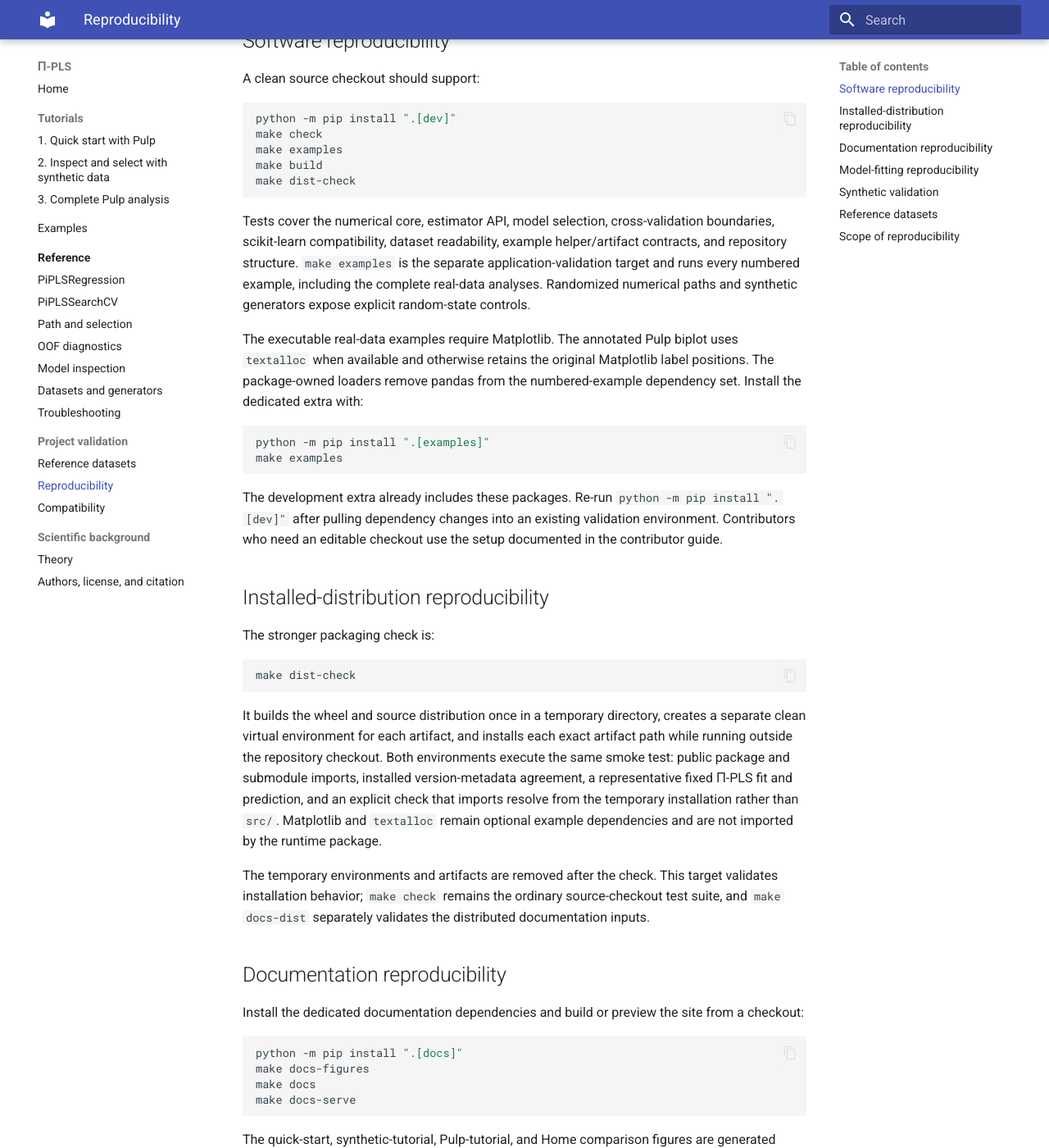
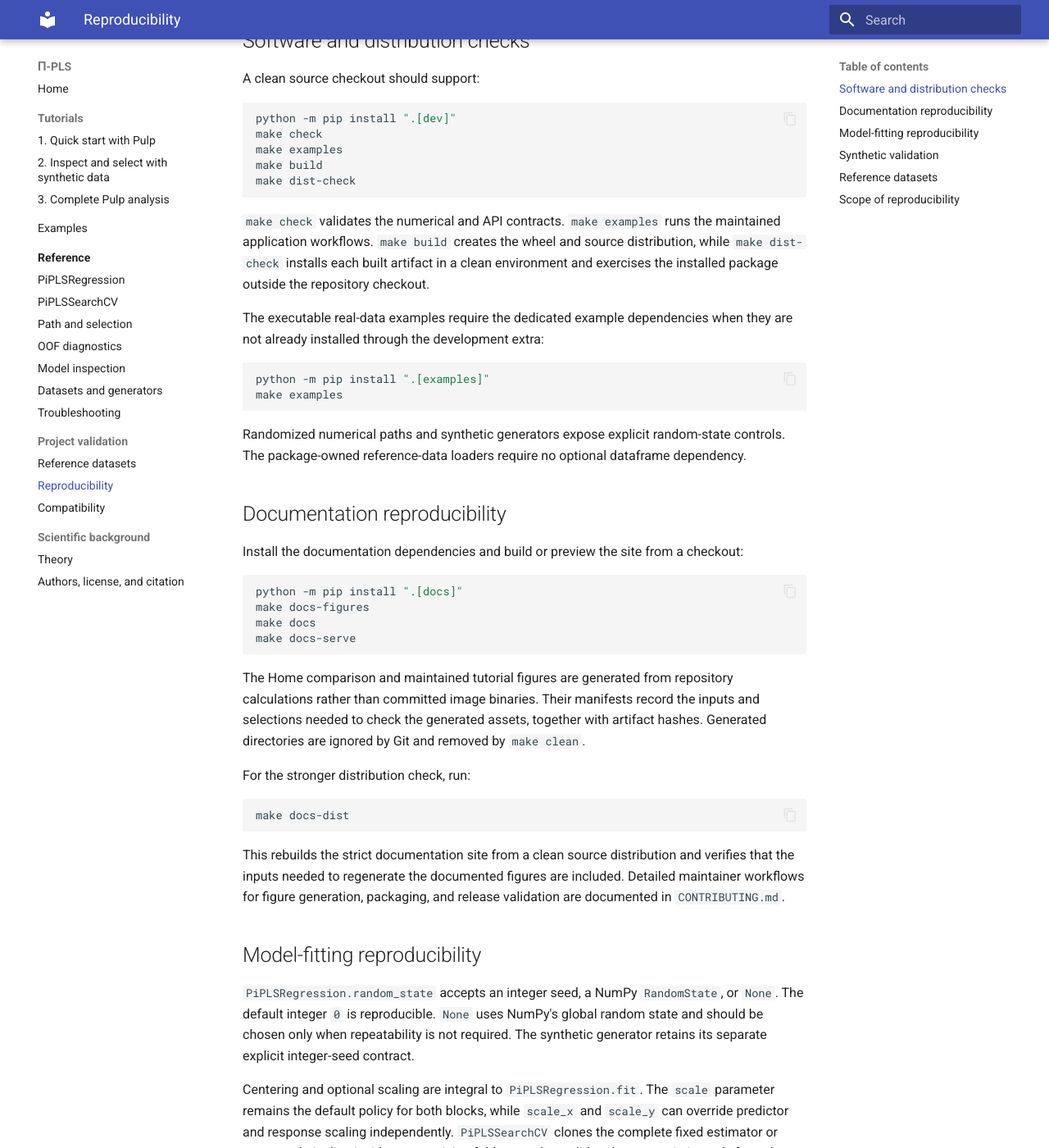
Before and after one commit to stefanlindstroem/pipls_private, an MkDocs documentation site: the page built from docs/reproducibility.md, in a window 1280 px wide and 1400 px high, scrolled down 290 px. Shown: the whole window at 82% size. Built offline with MkDocs 1.6.1 and Material for MkDocs 9.7.7, drawn with Linux system fonts in a browser that asks for light colours; some of the changed text lies outside the part shown.

Commit message:
Tighten reproducibility documentation

````diff
--- a/docs/reproducibility.md
+++ b/docs/reproducibility.md
@@ -1,10 +1,11 @@
 # Reproducibility
 
-The `pipls` repository treats reproducibility as a software-product responsibility: distributed code,
-numerical contracts, deterministic synthetic generation, transparent example data, executable examples, and transparent validation contracts should be reviewable from the
-repository itself.
+Π-PLS separates software reproducibility from model-fitting reproducibility. The repository provides
+commands for validating the source tree, installed distributions, examples, and documentation; the
+modeling API exposes the settings needed to repeat a fitted analysis. Repository-maintenance details
+are kept in the root `CONTRIBUTING.md`.
 
-## Software reproducibility
+## Software and distribution checks
 
 A clean source checkout should support:
 
@@ -16,49 +17,25 @@ make build
 make dist-check
 ```
 
-Tests cover the numerical core, estimator API, model selection, cross-validation boundaries,
-scikit-learn compatibility, dataset readability, example helper/artifact contracts, and repository
-structure. `make examples` is the separate application-validation target and runs every numbered
-example, including the complete real-data analyses. Randomized numerical paths and synthetic
-generators expose explicit random-state controls.
+`make check` validates the numerical and API contracts. `make examples` runs the maintained
+application workflows. `make build` creates the wheel and source distribution, while
+`make dist-check` installs each built artifact in a clean environment and exercises the installed
+package outside the repository checkout.
 
-The executable real-data examples require Matplotlib. The annotated Pulp biplot uses `textalloc`
-when available and otherwise retains the original Matplotlib label positions. The package-owned
-loaders remove pandas from the numbered-example dependency set.
-Install the dedicated extra with:
+The executable real-data examples require the dedicated example dependencies when they are not
+already installed through the development extra:
 
 ```bash
 python -m pip install ".[examples]"
 make examples
 ```
 
-The development extra already includes these packages. Re-run `python -m pip install ".[dev]"`
-after pulling dependency changes into an existing validation environment. Contributors who
-need an editable checkout use the setup documented in the contributor guide.
-
-## Installed-distribution reproducibility
-
-The stronger packaging check is:
-
-```bash
-make dist-check
-```
-
-It builds the wheel and source distribution once in a temporary directory, creates a separate clean
-virtual environment for each artifact, and installs each exact artifact path while running outside
-the repository checkout. Both environments execute the same smoke test: public package and
-submodule imports, installed version-metadata agreement, a representative fixed Π-PLS fit and
-prediction, and an explicit check that imports resolve from the temporary installation rather than
-`src/`. Matplotlib and `textalloc` remain optional example dependencies and are not imported by the
-runtime package.
-
-The temporary environments and artifacts are removed after the check. This target validates
-installation behavior; `make check` remains the ordinary source-checkout test suite, and
-`make docs-dist` separately validates the distributed documentation inputs.
+Randomized numerical paths and synthetic generators expose explicit random-state controls. The
+package-owned reference-data loaders require no optional dataframe dependency.
 
 ## Documentation reproducibility
 
-Install the dedicated documentation dependencies and build or preview the site from a checkout:
+Install the documentation dependencies and build or preview the site from a checkout:
 
 ```bash
 python -m pip install ".[docs]"
@@ -67,37 +44,20 @@ make docs
 make docs-serve
 ```
 
-The quick-start, synthetic-tutorial, Pulp-tutorial, and Home comparison figures are generated from
-maintained repository calculations rather than committed image binaries. The synthetic tutorial
-manifest records the generator configuration, selected $(h,r_\pi)$ pair, external-test provenance,
-filenames, and SVG hashes. The Pulp tutorial manifest records dataset identity, version, source DOI,
-license, package-resource and canonical-array hashes, evaluated ranks, boundary status, display
-subsets, and the four search-domain and selection SVGs used by the path-and-selection guide. The Home
-comparison manifest records the
-[Pulp](datasets.md#pulp-real-data-integration) and
-[Tobacco](datasets.md#tobacco-spectral-integration) dataset identities and versions,
-the
-[publication-default cross-covariance response-subspace policy](theory.md#response-subspace-selection),
-the seeded five-fold validation protocol, case-specific predictor-rank search settings, component
-and predictor-rank paths, both CV-MSE summaries, and the two SVG hashes. Every generated SVG contains one chart. Generated
-directories are ignored by Git and removed by `make clean`.
+The Home comparison and maintained tutorial figures are generated from repository calculations
+rather than committed image binaries. Their manifests record the inputs and selections needed to
+check the generated assets, together with artifact hashes. Generated directories are ignored by
+Git and removed by `make clean`.
 
-The preview is served at `http://127.0.0.1:8000/` and updates as documentation files change. Stop it
-with `Ctrl+C`. The stronger distribution check is:
+For the stronger distribution check, run:
 
 ```bash
 make docs-dist
 ```
 
-It builds a source distribution, unpacks it, creates a clean virtual environment, installs the
-unpacked package with its documentation extra, and runs the same strict site build. This verifies
-that `mkdocs.yml`, the Makefile, Markdown sources, JavaScript assets, generated-reference inputs,
-package source, documentation renderers, their required example-support code, and the
-[Pulp](datasets.md#pulp-real-data-integration) and
-[Tobacco](datasets.md#tobacco-spectral-integration) data needed by the Home comparison are shipped
-together. The clean build regenerates and
-parses the declared SVG assets. Generated documentation assets and `site/` output are temporary and
-are not part of the source distribution.
+This rebuilds the strict documentation site from a clean source distribution and verifies that the
+inputs needed to regenerate the documented figures are included. Detailed maintainer workflows for
+figure generation, packaging, and release validation are documented in `CONTRIBUTING.md`.
 
 ## Model-fitting reproducibility
 
@@ -110,19 +70,18 @@ Centering and optional scaling are integral to `PiPLSRegression.fit`. The `scale
 the default policy for both blocks, while `scale_x` and `scale_y` can override predictor and response
 scaling independently. `PiPLSSearchCV` clones the complete fixed estimator or supported pipeline
 inside every training fold, so each candidate learns statistics only from that fold. A subsequent
-`search.refit(X, Y, ...)` call fits one selected $(h,r_\pi)$ pair on the complete supplied
-training set, so
-centering and any enabled estimator or pipeline scaling are learned again from that full data.
-Learned scaling must not be fitted globally before CV.
+`search.refit(X, Y, ...)` call fits one selected $(h,r_\pi)$ pair on the complete supplied training
+set, so centering and any enabled estimator or pipeline scaling are learned again from that full
+data. Learned scaling must not be fitted globally before CV.
 
 Record `response_subspace` as part of every model-fitting protocol. The package default
 [`"cross_covariance"` response-subspace construction](theory.md#response-subspace-selection) is the
 construction used in the [peer-reviewed companion publication](citation.md#companion-paper);
-`"least_squares"` is a software extension outside that publication. `PiPLSSearchCV`
-clones this setting unchanged and does not search over it automatically. When comparing the two
-policies, materialize one validation protocol and reuse the same split indices for both searches so
-that differences are not confounded with resampling variation. Record the policy together with
-scaling, SVD configuration, rank-search policy, component-selection rule, and random seeds.
+`"least_squares"` is a software extension outside that publication. `PiPLSSearchCV` clones this
+setting unchanged and does not search over it automatically. When comparing the two policies,
+materialize one validation protocol and reuse the same split indices for both searches so that
+differences are not confounded with resampling variation. Record the policy together with scaling,
+SVD configuration, rank-search policy, component-selection rule, and random seeds.
 
 Maintained examples that use one ordinary five-fold regression partition specify
 `KFold(n_splits=5, shuffle=True, random_state=0)` rather than relying on the package default. The
@@ -146,23 +105,16 @@ package test suite protects maintained numerical and API contracts directly.
 [Pulp](datasets.md#pulp-real-data-integration),
 [Sugarcane](datasets.md#sugarcane-spectral-integration), and
 [Tobacco](datasets.md#tobacco-spectral-integration) are canonical package resources under
-`src/pipls/_data/<dataset>/`. Each directory contains `X.csv`, `Y.csv`, `metadata.json`,
-`README.md`, and `LICENSE.txt`; the same resources are included in wheels and source distributions.
-The named loaders return these exact matrices without learned preprocessing.
+`src/pipls/_data/<dataset>/` and are included in built distributions. Their named loaders return the
+packaged matrices without learned preprocessing.
 
-The [dataset documentation](datasets.md) gives the original-source citation, DOI links, preparation,
-license, dimensions, and direct raw-file locations for every integration. Every numbered
-reference-data workflow uses the corresponding named loader, keeps component paths, selected rows,
-predictor-rank profiles, OOF reports, and inspection results in memory, and writes only its
-final PDF figures.
-
-Distribution validation checks both clean installed loading and the presence of all five files for
-all three datasets. Package-resource tests verify declared raw-resource hashes, canonical `float64`
-array hashes, and one active matrix pair per named dataset. Metadata supports provenance and review;
-it is not required when users supply their own `X` and `Y`.
+The [dataset documentation](datasets.md) gives the original-source citation, licensing, adaptation,
+dimensions, and raw-resource layout for each dataset. Package-resource tests verify the distributed
+resources and canonical numeric arrays; metadata supports provenance and review but is not required
+when users supply their own `X` and `Y`.
 
 ## Scope of reproducibility
 
 The repository validates the installable package, its documented datasets, and its maintained
-examples. Application-specific studies may add their own simulations, comparators,
-tables, and figures without changing the package reproducibility contract.
+examples. Application-specific studies may add their own simulations, comparators, tables, and
+figures without changing the package reproducibility contract.
````
Also changed, not shown: docs/datasets.md (+11 -23 lines).
